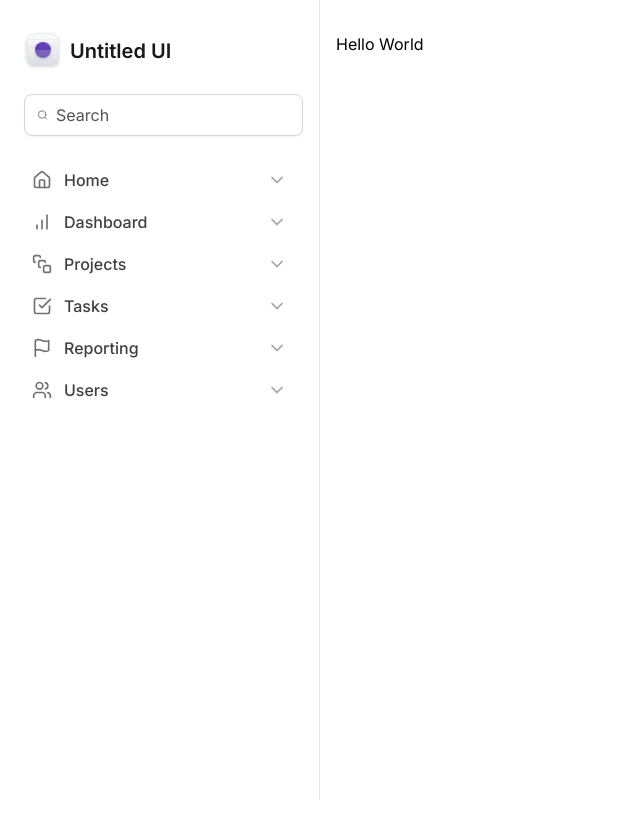
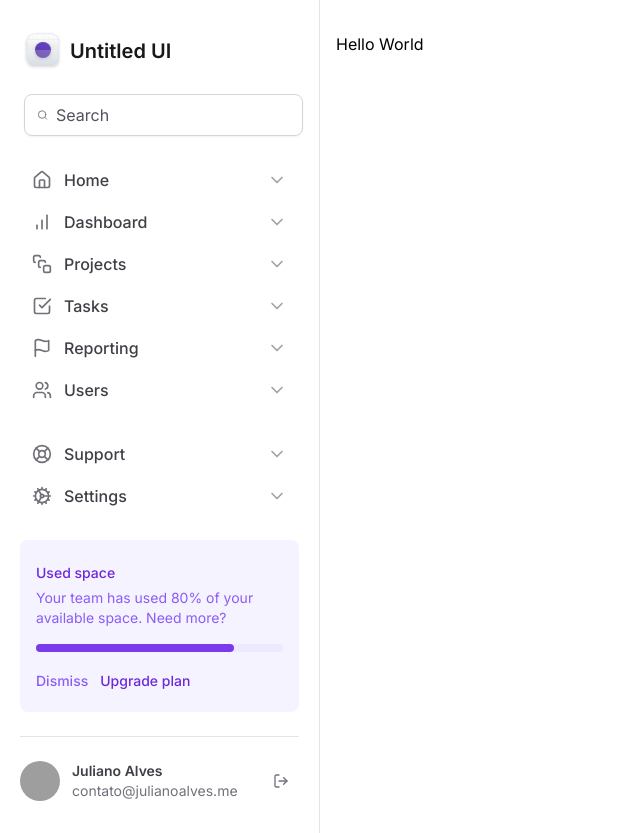
Before and after one commit to julianoalvescode/dashboard-next, a Next.js app: page / in a window 1280 px wide. Shown: the whole page, without its empty margins (0-640 px from the left). Before the commit the page ends 800 px from the top, so only its background shows below. Built offline with nearby package versions, Linux system fonts and the light colour scheme; grey boxes are pictures that could not be loaded.

Commit message:
feat: 🎸 add full sidebar

```diff
--- a/src/components/Sidebar/MainNavigation/index.tsx
+++ /dev/null
@@ -1,22 +0,0 @@
-import {
-  BarChart,
-  CheckSquare,
-  Flag,
-  Home,
-  SquareStack,
-  Users,
-} from "lucide-react";
-import { NavItem } from "./NavItem";
-
-export function MainNavigation() {
-  return (
-    <nav className="space-y-0.5">
-      <NavItem title="Home" icon={Home} />
-      <NavItem title="Dashboard" icon={BarChart} />
-      <NavItem title="Projects" icon={SquareStack} />
-      <NavItem title="Tasks" icon={CheckSquare} />
-      <NavItem title="Reporting" icon={Flag} />
-      <NavItem title="Users" icon={Users} />
-    </nav>
-  );
-}
--- /dev/null
+++ b/src/components/Sidebar/Profile.tsx
@@ -0,0 +1,29 @@
+import { LogOut } from "lucide-react";
+
+export function Profile() {
+  return (
+    <>
+      <div className="grid items-center gap-3 grid-cols-profile">
+        <img
+          src="https://github.com/julianoalvescode.png"
+          className="w-10 h-10 rounded-full"
+          alt="Juliano Alves"
+        />
+        <div className="flex flex-col truncate">
+          <span className="text-sm font-semibold text-zinc-700">
+            Juliano Alves
+          </span>
+          <span className="truncate text-sm text-zinc-500">
+            contato@julianoalves.me
+          </span>
+        </div>
+        <button
+          type="button"
+          className="ml-auto rounded-md p-2 hover:bg-zinc-50 "
+        >
+          <LogOut className="w-5 h-4 text-zinc-500" />
+        </button>
+      </div>
+    </>
+  );
+}
--- /dev/null
+++ b/src/components/Sidebar/UserSpaceWidget.tsx
@@ -0,0 +1,42 @@
+import { Cog, LifeBuoy } from "lucide-react";
+import { NavItem } from "./NavItem";
+
+export function UserSpaceWidget() {
+  return (
+    <>
+      <div className="mt-auto flex flex-col gap-6">
+        <nav className="space-y-0.5">
+          <NavItem title="Support" icon={LifeBuoy} />
+          <NavItem title="Settings" icon={Cog} />
+        </nav>
+        <div className="flex flex-col gap-4 rounded-lg bg-violet-50 px-4 py-5">
+          <div className="space-y-1">
+            <span className="text-sm/5 font-medium leading-5 text-violet-700">
+              Used space
+            </span>
+            <p className="text-sm/5 text-violet-500">
+              Your team has used 80% of your available space. Need more?
+            </p>
+          </div>
+          <div className="h-2 rounded-full bg-violet-100">
+            <div className="h-2 w-4/5 rounded-full bg-violet-600"></div>
+          </div>
+          <div className="space-x-3">
+            <button
+              type="button"
+              className="text-sm font-medium text-violet-500 hover:text-violet-700"
+            >
+              Dismiss
+            </button>
+            <button
+              type="button"
+              className="text-sm font-medium text-violet-700 hover:text-violet-900"
+            >
+              Upgrade plan
+            </button>
+          </div>
+        </div>
+      </div>
+    </>
+  );
+}
--- a/src/components/Sidebar/index.tsx
+++ b/src/components/Sidebar/index.tsx
@@ -1,11 +1,21 @@
-import { Search } from "lucide-react";
+import {
+  BarChart,
+  CheckSquare,
+  Flag,
+  Home,
+  Search,
+  SquareStack,
+  Users,
+} from "lucide-react";
 import { Logo } from "./Logo";
-import { MainNavigation } from "./MainNavigation";
+import { NavItem } from "./NavItem";
+import { UserSpaceWidget } from "./UserSpaceWidget";
+import { Profile } from "./Profile";
 
 export function Sidebar() {
   return (
     <>
-      <aside className="border-r border-zinc-200 px-5 py-8 space-y-6">
+      <aside className="flex flex-col gap-6 border-r border-zinc-200 px-5 py-8">
         <Logo />
         <div className="flex mx-1 w-full items-center gap-2 rounded-lg border border-zinc-300 px-3 py-2 shadow-sm">
           <Search className="h-5 w-5 text-zinc-500" />
@@ -15,7 +25,17 @@
             className="flex-1 border-0 bg-transparent p-0 focus:outline-none text-zinc-900 placeholder-zinc-600"
           />
         </div>
-        <MainNavigation />
+        <nav className="space-y-0.5">
+          <NavItem title="Home" icon={Home} />
+          <NavItem title="Dashboard" icon={BarChart} />
+          <NavItem title="Projects" icon={SquareStack} />
+          <NavItem title="Tasks" icon={CheckSquare} />
+          <NavItem title="Reporting" icon={Flag} />
+          <NavItem title="Users" icon={Users} />
+        </nav>
+        <UserSpaceWidget />
+        <div className="h-px bg-zinc-200"></div>
+        <Profile />
       </aside>
     </>
   );
--- a/tailwind.config.ts
+++ b/tailwind.config.ts
@@ -16,6 +16,7 @@
       },
       gridTemplateColumns: {
         app: "minmax(18rem, 20rem) 1fr",
+        profile: "max-content 1fr min-content",
       },
     },
   },
```
Also changed, not shown: src/components/Sidebar/NavItem.tsx (renamed from src/components/Sidebar/MainNavigation/NavItem.tsx).
